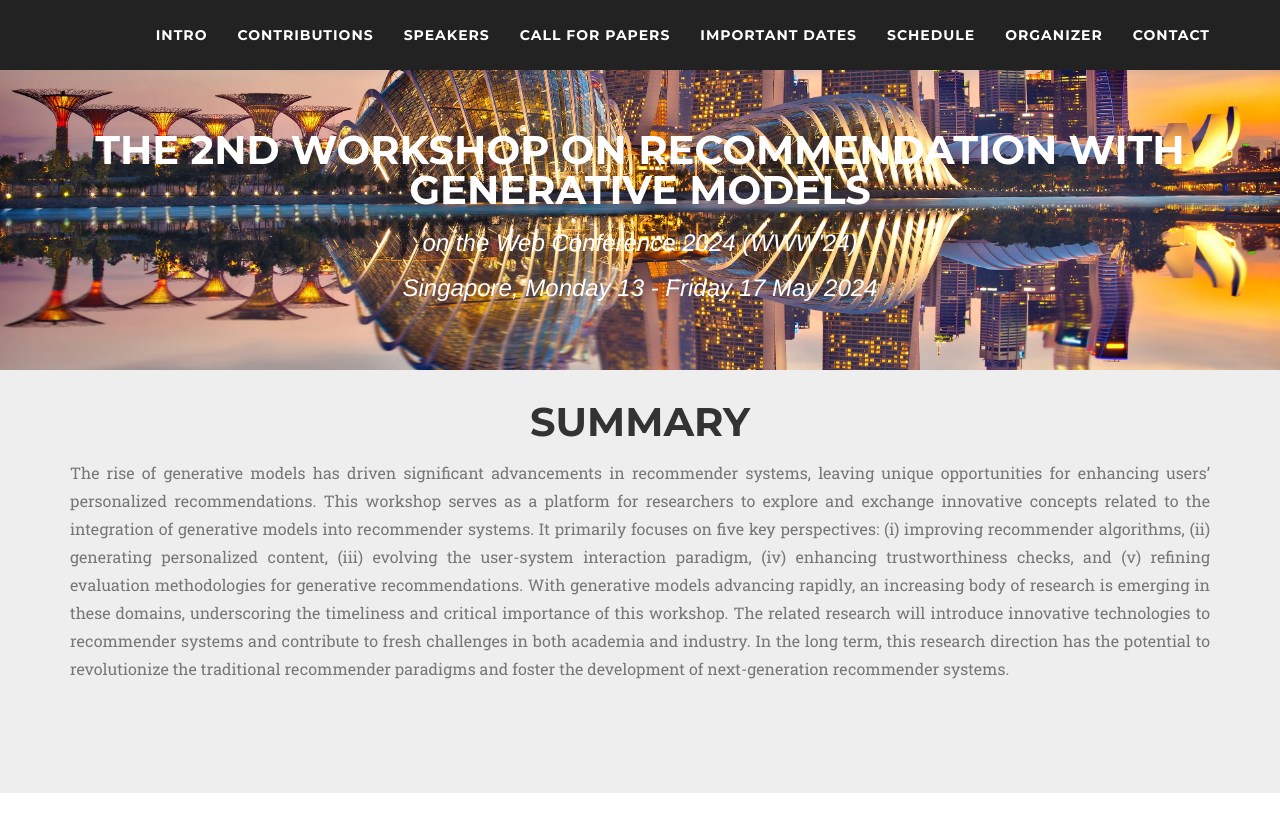
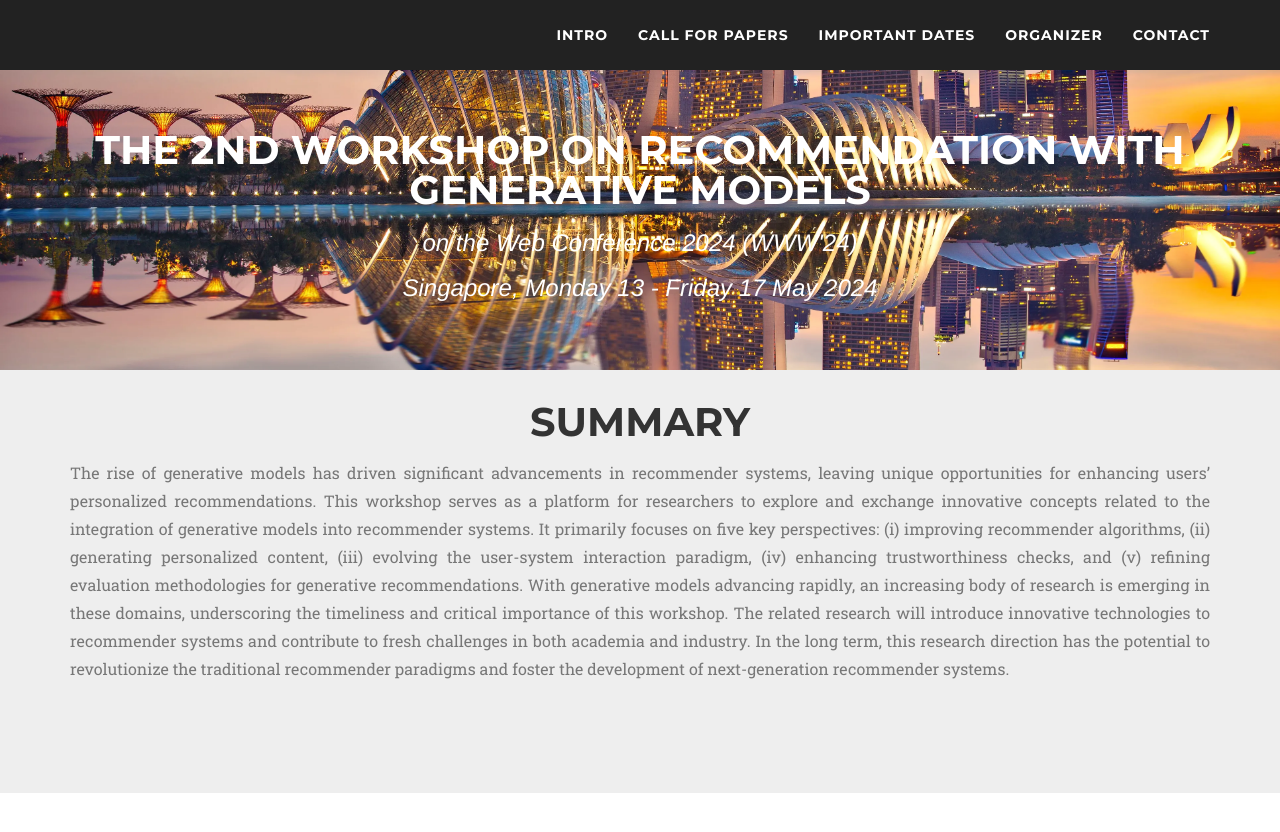
Before and after one commit to generative-rec/generative-rec.github.io, a Jekyll site: the page built from index.md, in a window 1280 px wide and 900 px high. Shown: the top 832 px of the window. Built offline with Jekyll 4.4.1, drawn with Linux system fonts in a browser that asks for light colours; nearby versions of some CDN libraries; some web fonts are replaced.

Commit message:
Update nav-bar.html

```diff
--- a/_includes/nav-bar.html
+++ b/_includes/nav-bar.html
@@ -17,7 +17,7 @@
                 <li class="hidden">
                     <a href="#page-top"></a>
                 </li>
-                <li>
+<!--                 <li>
                     <a class="page-scroll" href="#summary">Intro</a>
                 </li>
                 <li>
@@ -40,8 +40,8 @@
                 </li>
                 <li>
                     <a class="page-scroll" href="#contact">Contact</a>
-                </li>
-<!--                 <li>
+                </li> -->
+                <li>
                     <a class="page-scroll" href="#summary">Intro</a>
                 </li>
                 <li>
@@ -55,7 +55,7 @@
                 </li>
                 <li>
                     <a class="page-scroll" href="#contact">Contact</a>
-                </li> -->
+                </li>
             </ul>
         </div>
         <!-- /.navbar-collapse -->
```
